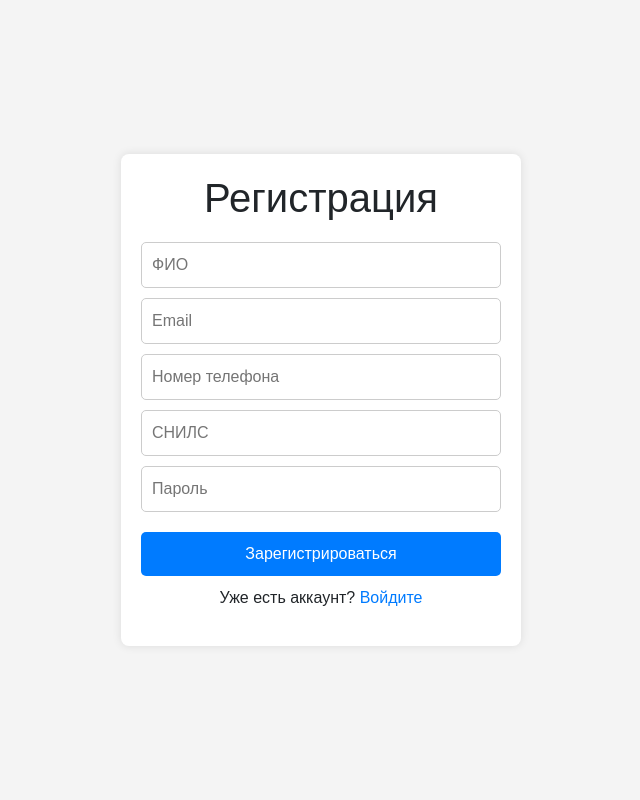
After one commit to CodeFramer0/HealhWebSystem, a Django app: template backend/web_interface/templates/web_interface/registration.html in a window 1280 px wide. The commit adds this page. Shown: the whole page, without its empty margins (319-959 px from the left). Run offline with Django 4.2, Linux system fonts and the light colour scheme; the template is opened without the code that fills it, so the values that code supplies are empty; parts of the project's set-up code (start-up, migrations or seed data) failed here and were passed over; some libraries are stand-ins or nearby versions.

Commit message:
add registration and login system

```diff
--- /dev/null
+++ b/backend/static/web_interface/css/auth.css
@@ -0,0 +1,69 @@
+body {
+    font-family: Arial, sans-serif;
+    margin: 0;
+    padding: 0;
+    display: flex;
+    justify-content: center;
+    align-items: center;
+    height: 100vh;
+    background-color: #f4f4f4;
+}
+
+.container {
+    width: 400px;
+    background-color: #fff;
+    padding: 20px;
+    border-radius: 8px;
+    box-shadow: 0 0 10px rgba(0, 0, 0, 0.1);
+}
+
+h1 {
+    text-align: center;
+    margin-bottom: 20px;
+}
+
+form {
+    display: flex;
+    flex-direction: column;
+}
+
+input[type="text"],
+input[type="email"],
+input[type="tel"],
+input[type="password"] {
+    padding: 10px;
+    margin-bottom: 10px;
+    border-radius: 5px;
+    border: 1px solid #ccc;
+}
+
+button {
+    padding: 10px;
+    border: none;
+    border-radius: 5px;
+    background-color: #007bff;
+    color: #fff;
+    cursor: pointer;
+}
+
+button:hover {
+    background-color: #0056b3;
+}
+
+button[type="submit"] {
+    margin-top: 10px;
+}
+
+p {
+    text-align: center;
+    margin-top: 10px;
+}
+
+p a {
+    color: #007bff;
+    text-decoration: none;
+}
+
+p a:hover {
+    text-decoration: underline;
+}
--- /dev/null
+++ b/backend/web_interface/templates/web_interface/registration.html
@@ -0,0 +1,29 @@
+{% load static %}
+<!DOCTYPE html>
+<html lang="ru">
+<head>
+<meta charset="UTF-8">
+<meta name="viewport" content="width=device-width, initial-scale=1.0">
+<title>Личный кабинет</title>
+<link rel="stylesheet" href="https://stackpath.bootstrapcdn.com/bootstrap/4.5.2/css/bootstrap.min.css">
+<link rel="stylesheet" href="https://cdn.jsdelivr.net/npm/flatpickr/dist/flatpickr.min.css">
+<link rel="stylesheet" href="{% static 'web_interface/css/auth.css' %}">
+<script src="https://code.jquery.com/jquery-3.5.1.min.js"></script>
+<script src="https://cdn.jsdelivr.net/npm/flatpickr"></script>
+<script src="https://cdn.jsdelivr.net/npm/flatpickr/dist/l10n/ru.js"></script>
+</head>
+<body>
+    <div class="container">
+        <h1>Регистрация</h1>
+        <form action="/" method="POST">
+            <input type="text" name="fullname" placeholder="ФИО" required>
+            <input type="email" name="email" placeholder="Email" required>
+            <input type="tel" name="phone" placeholder="Номер телефона" required>
+            <input type="text" name="snils" placeholder="СНИЛС" required>
+            <input type="password" name="password" placeholder="Пароль" required>
+            <button type="submit">Зарегистрироваться</button>
+        </form>
+        <p>Уже есть аккаунт? <a href="/">Войдите</a></p>
+    </div>
+</body>
+</html>
--- a/backend/web_interface/urls.py
+++ b/backend/web_interface/urls.py
@@ -1,8 +1,8 @@
-from django.conf import settings
 from . import views
 from django.urls import path
-from django.conf.urls.static import static
+
+
 
 urlpatterns = [
-    path('', views.all, name='all'),
+    path('', views.registration, name='registration'),
 ]
--- a/backend/web_interface/views.py
+++ b/backend/web_interface/views.py
@@ -8,5 +8,5 @@ logging.basicConfig(
     level=logging.INFO,
 )
 
-def all(request):
-        return render(request, 'web_interface/index.html')
+def registration(request):
+        return render(request, 'web_interface/registration.html')
```
Also changed, not shown: backend/static/web_interface/css/index.css (added, +36 -0 lines), backend/web_interface/templates/web_interface/index.html (+3 -39 lines), backend/web_interface/templates/web_interface/login.html (added, +26 -0 lines), backend/static/web_interface/css/style.css (deleted), backend/static/web_interface/css/styles.css (deleted).
